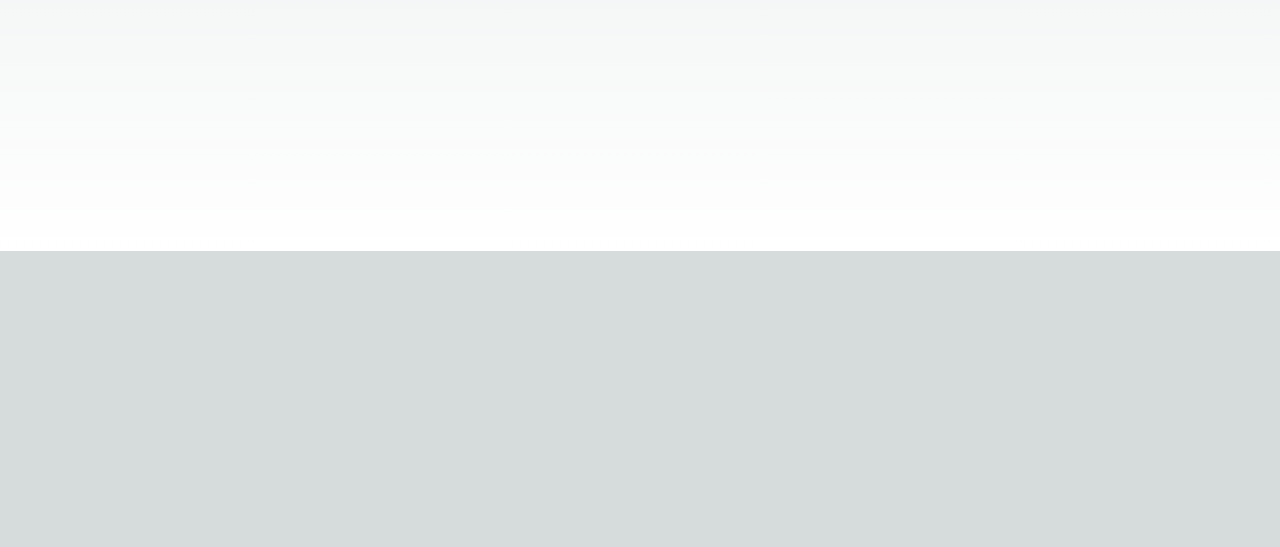
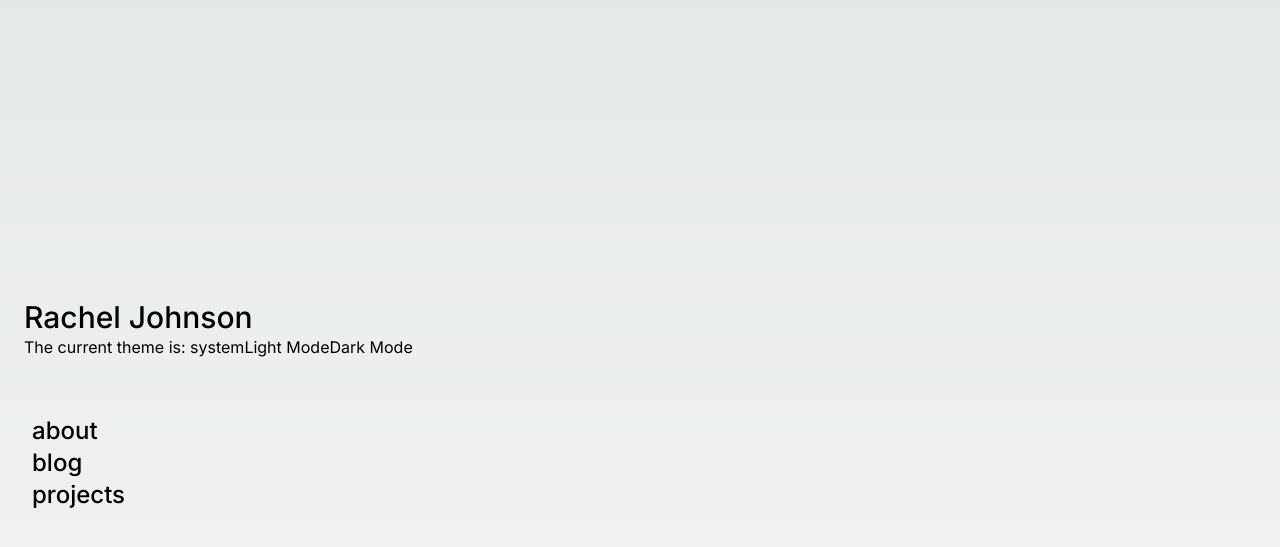
Before and after one commit to jrachelr/racheldev, a Next.js app: page / in a window 1280 px wide. Shown: the part 793-1340 px from the top of the page. Before the commit the page ends 1044 px from the top, so only its background shows below. Built offline with nearby package versions, Linux system fonts and the light colour scheme.

Commit message:
installed theme, not functioning yet

```diff
--- a/package.json
+++ b/package.json
@@ -13,6 +13,7 @@
     "eslint": "8.48.0",
     "eslint-config-next": "13.4.19",
     "next": "13.4.19",
+    "next-themes": "^0.2.1",
     "postcss": "8.4.28",
     "react": "18.2.0",
     "react-dom": "18.2.0",
--- a/src/app/layout.tsx
+++ b/src/app/layout.tsx
@@ -1,5 +1,6 @@
 import "./globals.css";
 import { Inter } from "next/font/google";
+import { Providers } from "./providers";
 
 const inter = Inter({ subsets: ["latin"] });
 
@@ -10,8 +11,9 @@
 
 export default function RootLayout({ children }: React.PropsWithChildren) {
   return (
-    <html lang="en">
+    <html lang="en" suppressHydrationWarning>
       <body className={inter.className}>{children}</body>
+      <Providers>{children}</Providers>
     </html>
   );
 }
--- /dev/null
+++ b/src/app/providers.tsx
@@ -0,0 +1,8 @@
+"use client";
+
+import { ThemeProvider } from "next-themes";
+import { ReactNode } from "react";
+
+export function Providers({ children }: { children: ReactNode }) {
+  return <ThemeProvider attribute="class">{children}</ThemeProvider>;
+}
--- a/src/components/Header.tsx
+++ b/src/components/Header.tsx
@@ -1,6 +1,7 @@
 "use client";
 
 import Link from "next/link";
+import ThemeButton from "./ThemeButton";
 
 export default function Header() {
   return (
@@ -8,6 +9,7 @@
       <h1 className="text-3xl font-medium">
         <Link href="/">Rachel Johnson</Link>
       </h1>
+      <ThemeButton />
     </header>
   );
 }
--- /dev/null
+++ b/src/components/ThemeButton.tsx
@@ -0,0 +1,14 @@
+import { useTheme } from "next-themes";
+
+const ThemeButton = () => {
+  const { theme, setTheme } = useTheme();
+
+  return (
+    <div>
+      The current theme is: {theme}
+      <button onClick={() => setTheme("light")}>Light Mode</button>
+      <button onClick={() => setTheme("dark")}>Dark Mode</button>
+    </div>
+  );
+};
+export default ThemeButton;
--- a/tailwind.config.js
+++ b/tailwind.config.js
@@ -1,18 +1,19 @@
 /** @type {import('tailwindcss').Config} */
 module.exports = {
+  darkMode: "class",
   content: [
-    './src/pages/**/*.{js,ts,jsx,tsx,mdx}',
-    './src/components/**/*.{js,ts,jsx,tsx,mdx}',
-    './src/app/**/*.{js,ts,jsx,tsx,mdx}',
+    "./src/pages/**/*.{js,ts,jsx,tsx,mdx}",
+    "./src/components/**/*.{js,ts,jsx,tsx,mdx}",
+    "./src/app/**/*.{js,ts,jsx,tsx,mdx}",
   ],
   theme: {
     extend: {
       backgroundImage: {
-        'gradient-radial': 'radial-gradient(var(--tw-gradient-stops))',
-        'gradient-conic':
-          'conic-gradient(from 180deg at 50% 50%, var(--tw-gradient-stops))',
+        "gradient-radial": "radial-gradient(var(--tw-gradient-stops))",
+        "gradient-conic":
+          "conic-gradient(from 180deg at 50% 50%, var(--tw-gradient-stops))",
       },
     },
   },
   plugins: [],
-}
+};
```
Also changed, not shown: 1 other file (tests, documents, lock files or other folders).
